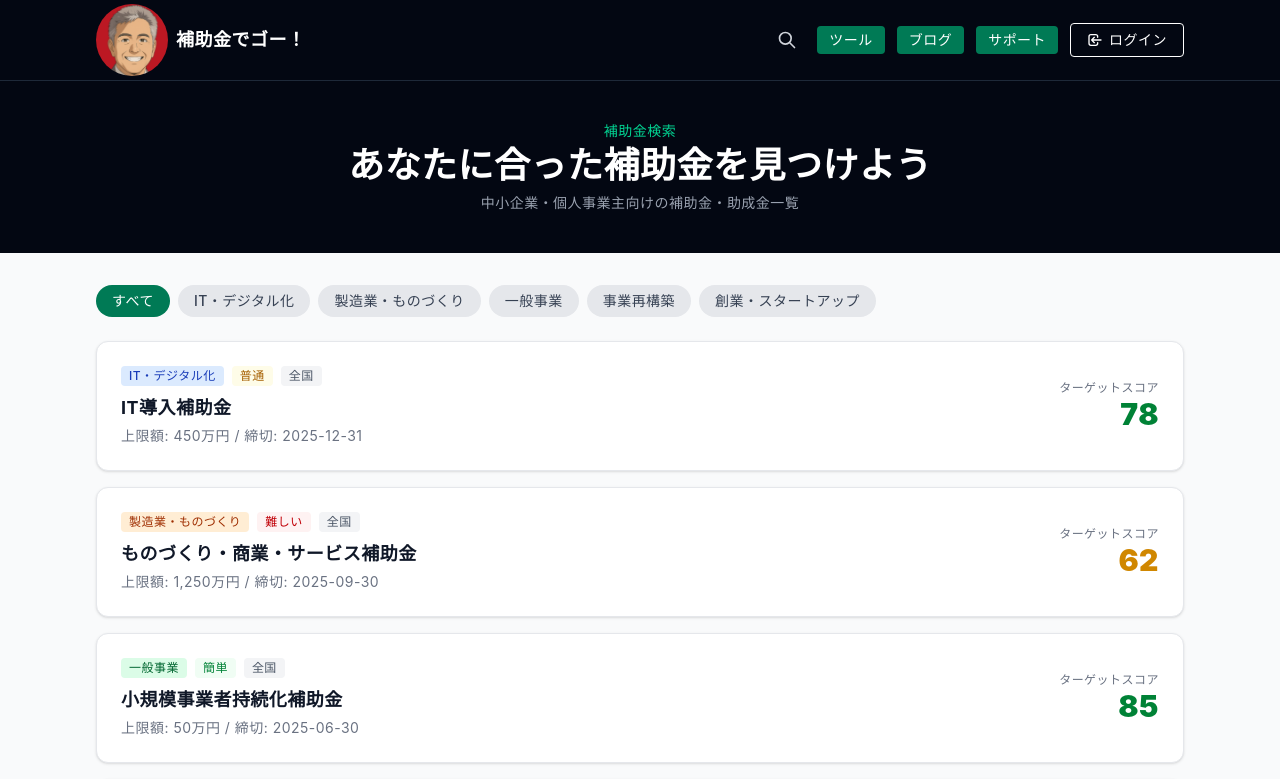
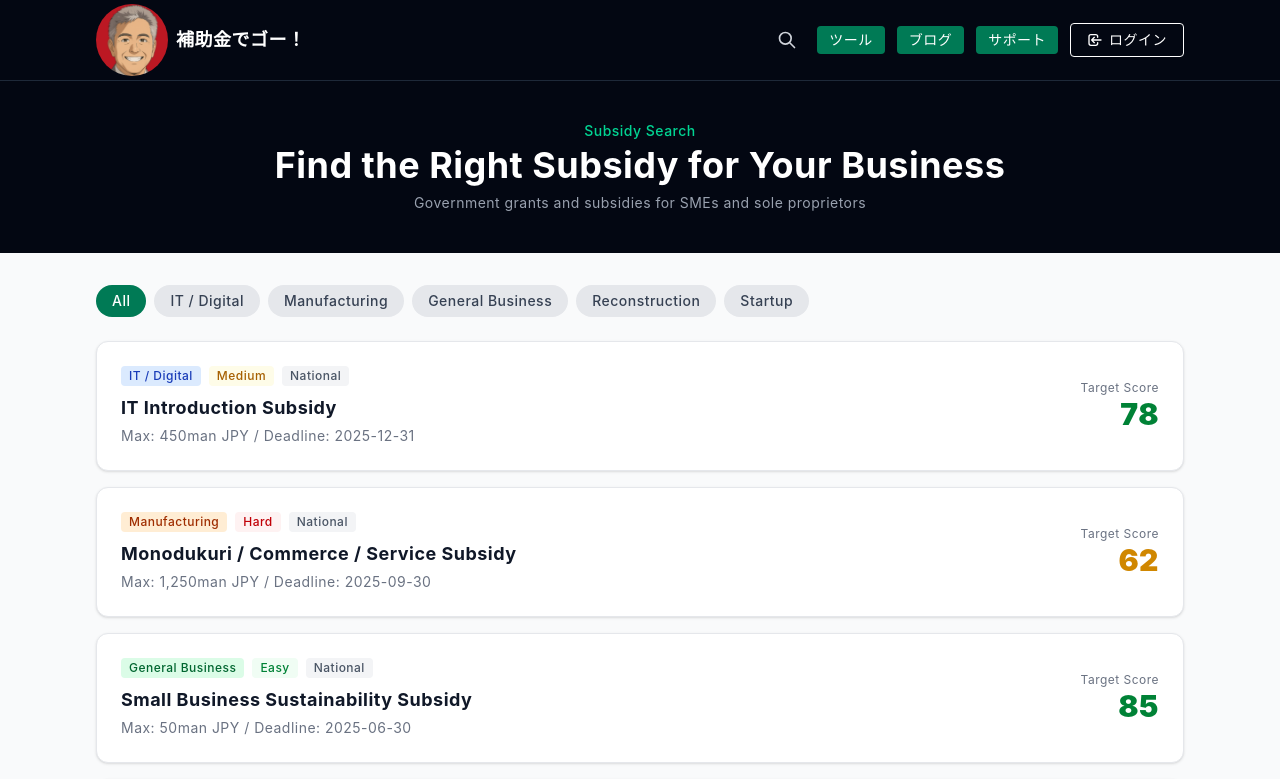
Before and after one commit to a-yama100/hojokindego-blog, a Next.js app: page /subsidies in a window 1280 px wide. Shown: the top 779 px of the page. Built offline with nearby package versions, Linux system fonts and the light colour scheme; no server answers.

Commit message:
Fix params async for Next.js 16, English UI for subsidies pages

```diff
--- a/app/subsidies/[slug]/page.tsx
+++ b/app/subsidies/[slug]/page.tsx
@@ -19,7 +19,7 @@ const SUBSIDIES: Record<string, {
     lastChecked: '2025-01-15',
   },
   'monodukuri-subsidy': {
-    title: 'Monodukuri & Shokuba Improvement Subsidy', category: 'manufacturing', region: 'national',
+    title: 'Monodukuri / Commerce / Service Subsidy', category: 'manufacturing', region: 'national',
     maxAmount: 12500000, difficulty: 'Hard', targetScore: 62, deadline: '2025-09-30',
     ministry: 'Ministry of Economy, Trade and Industry', officialUrl: 'https://portal.monodukuri-hojo.jp/',
     summary: 'Supports SMEs investing in innovative manufacturing equipment and processes.',
@@ -27,7 +27,7 @@ const SUBSIDIES: Record<string, {
     lastChecked: '2025-01-15',
   },
   'jizokuka-kyoka-subsidy': {
-    title: 'Jizokuka Kyoka Subsidy (Small Business Sustainability)', category: 'general', region: 'national',
+    title: 'Small Business Sustainability Subsidy (Jizokuka Kyoka)', category: 'general', region: 'national',
     maxAmount: 500000, difficulty: 'Easy', targetScore: 85, deadline: '2025-06-30',
     ministry: 'Japan Chamber of Commerce', officialUrl: 'https://r3.jizokukakyouka.go.jp/',
     summary: 'Broad subsidy for small businesses to improve sales channels, advertising, and operations.',
@@ -51,6 +51,7 @@ const SUBSIDIES: Record<string, {
     lastChecked: '2025-01-15',
   },
 }
+
 const DIFFICULTY_COLOR: Record<string, string> = {
   Easy: 'text-green-700 bg-green-50 border-green-200',
   Medium: 'text-yellow-700 bg-yellow-50 border-yellow-200',
@@ -61,8 +62,9 @@ export async function generateStaticParams() {
   return Object.keys(SUBSIDIES).map(slug => ({ slug }))
 }
 
-export default function SubsidyDetailPage({ params }: { params: { slug: string } }) {
-  const s = SUBSIDIES[params.slug]
+export default async function SubsidyDetailPage({ params }: { params: Promise<{ slug: string }> }) {
+  const { slug } = await params
+  const s = SUBSIDIES[slug]
   if (!s) {
     return (
       <div className="min-h-screen bg-gray-50">
@@ -81,8 +83,6 @@ export default function SubsidyDetailPage({ params }: { params: { slug: string }
   }
   const scoreColor = s.targetScore >= 75 ? 'text-green-700' : s.targetScore >= 55 ? 'text-yellow-600' : 'text-red-600'
   const scoreBg = s.targetScore >= 75 ? 'bg-green-50 border-green-300' : s.targetScore >= 55 ? 'bg-yellow-50 border-yellow-300' : 'bg-red-50 border-red-300'
-  const officialUrl = s.officialUrl
-
   return (
     <div className="min-h-screen bg-gray-50">
       <Header />
@@ -94,12 +94,10 @@ export default function SubsidyDetailPage({ params }: { params: { slug: string }
             <p className="text-gray-400 text-sm mt-2">{s.ministry}</p>
           </Container>
         </section>
-
         <Container className="py-8">
           <div className="flex justify-start mb-6">
             <Link href="/subsidies"><Button variant="outline" size="sm">Back to List</Button></Link>
           </div>
-
           <div className="grid grid-cols-2 md:grid-cols-4 gap-4 mb-8">
             <div className={'border-2 rounded-xl p-4 text-center ' + scoreBg}>
               <p className="text-xs text-gray-500 mb-1">Target Score</p>
@@ -119,13 +117,11 @@ export default function SubsidyDetailPage({ params }: { params: { slug: string }
               <p className="text-sm font-bold text-gray-900">{s.deadline}</p>
             </div>
           </div>
-
           <div className="bg-white border border-gray-200 rounded-xl p-6 mb-6">
             <h2 className="text-lg font-bold text-gray-900 mb-3">Overview</h2>
             <p className="text-gray-700">{s.summary}</p>
             <p className="text-xs text-gray-400 mt-4">Last verified: {s.lastChecked}. Always check the official source for the latest information.</p>
           </div>
-
           <div className="bg-white border border-gray-200 rounded-xl p-6 mb-6">
             <h2 className="text-lg font-bold text-gray-900 mb-3">Key Requirements</h2>
             <ul className="space-y-2">
@@ -137,14 +133,11 @@ export default function SubsidyDetailPage({ params }: { params: { slug: string }
               ))}
             </ul>
           </div>
-
           <div className="bg-emerald-50 border border-emerald-200 rounded-xl p-6 text-center">
             <h3 className="text-lg font-bold text-gray-900 mb-2">Apply via Official Source</h3>
             <p className="text-gray-600 text-sm mb-4">Always confirm details and apply through the official government website.</p>
             <div className="flex justify-center gap-3 flex-wrap">
-              <Button variant="primary" onClick={() => window.open(officialUrl, '_blank')}>
-                Official Website
-              </Button>
+              <a href={s.officialUrl} target="_blank" rel="noopener noreferrer" className="inline-flex items-center px-6 py-3 bg-emerald-700 text-white font-bold rounded-lg hover:bg-emerald-800 transition-colors">Official Website</a>
               <Link href="/subsidies"><Button variant="outline">Back to List</Button></Link>
             </div>
           </div>
--- a/app/subsidies/page.tsx
+++ b/app/subsidies/page.tsx
@@ -6,25 +6,25 @@ import { Button } from '@/components/Button'
 import Link from 'next/link'
 
 const SUBSIDIES = [
-  { slug: 'it-introduction-subsidy', title: 'IT導入補助金', category: 'digitalization', region: 'national', maxAmount: 4500000, difficulty: '普通', targetScore: 78, deadline: '2025-12-31' },
-  { slug: 'monodukuri-subsidy', title: 'ものづくり・商業・サービス補助金', category: 'manufacturing', region: 'national', maxAmount: 12500000, difficulty: '難しい', targetScore: 62, deadline: '2025-09-30' },
-  { slug: 'jizokuka-kyoka-subsidy', title: '小規模事業者持続化補助金', category: 'general', region: 'national', maxAmount: 500000, difficulty: '簡単', targetScore: 85, deadline: '2025-06-30' },
-  { slug: 'saikouchiku-subsidy', title: '事業再構築補助金', category: 'reconstruction', region: 'national', maxAmount: 150000000, difficulty: '難しい', targetScore: 55, deadline: '2025-10-31' },
-  { slug: 'tokyo-startup-subsidy', title: '東京都創業助成金', category: 'startup', region: 'tokyo', maxAmount: 3000000, difficulty: '普通', targetScore: 72, deadline: '2025-08-31' },
+  { slug: 'it-introduction-subsidy', title: 'IT Introduction Subsidy', category: 'digitalization', region: 'national', maxAmount: 4500000, difficulty: 'Medium', targetScore: 78, deadline: '2025-12-31' },
+  { slug: 'monodukuri-subsidy', title: 'Monodukuri / Commerce / Service Subsidy', category: 'manufacturing', region: 'national', maxAmount: 12500000, difficulty: 'Hard', targetScore: 62, deadline: '2025-09-30' },
+  { slug: 'jizokuka-kyoka-subsidy', title: 'Small Business Sustainability Subsidy', category: 'general', region: 'national', maxAmount: 500000, difficulty: 'Easy', targetScore: 85, deadline: '2025-06-30' },
+  { slug: 'saikouchiku-subsidy', title: 'Business Reconstruction Subsidy', category: 'reconstruction', region: 'national', maxAmount: 150000000, difficulty: 'Hard', targetScore: 55, deadline: '2025-10-31' },
+  { slug: 'tokyo-startup-subsidy', title: 'Tokyo Startup Support Grant', category: 'startup', region: 'tokyo', maxAmount: 3000000, difficulty: 'Medium', targetScore: 72, deadline: '2025-08-31' },
 ]
 
 const CATEGORIES: Record<string, { label: string; color: string }> = {
-  digitalization: { label: 'IT・デジタル化', color: 'bg-blue-100 text-blue-800' },
-  manufacturing: { label: '製造業・ものづくり', color: 'bg-orange-100 text-orange-800' },
-  general: { label: '一般事業', color: 'bg-green-100 text-green-800' },
-  reconstruction: { label: '事業再構築', color: 'bg-purple-100 text-purple-800' },
-  startup: { label: '創業・スタートアップ', color: 'bg-pink-100 text-pink-800' },
+  digitalization: { label: 'IT / Digital', color: 'bg-blue-100 text-blue-800' },
+  manufacturing: { label: 'Manufacturing', color: 'bg-orange-100 text-orange-800' },
+  general: { label: 'General Business', color: 'bg-green-100 text-green-800' },
+  reconstruction: { label: 'Reconstruction', color: 'bg-purple-100 text-purple-800' },
+  startup: { label: 'Startup', color: 'bg-pink-100 text-pink-800' },
 }
 
 const DIFFICULTY_COLOR: Record<string, string> = {
-  '簡単': 'text-green-700 bg-green-50',
-  '普通': 'text-yellow-700 bg-yellow-50',
-  '難しい': 'text-red-700 bg-red-50',
+  Easy: 'text-green-700 bg-green-50',
+  Medium: 'text-yellow-700 bg-yellow-50',
+  Hard: 'text-red-700 bg-red-50',
 }
 
 export default function SubsidiesPage() {
@@ -35,42 +35,40 @@ export default function SubsidiesPage() {
         <section className="bg-gray-950 text-white py-10">
           <Container>
             <div className="text-center">
-              <p className="text-emerald-400 text-sm font-medium mb-1">補助金検索</p>
-              <h1 className="text-3xl md:text-4xl font-bold">あなたに合った補助金を見つけよう</h1>
-              <p className="text-gray-400 text-sm mt-2">中小企業・個人事業主向けの補助金・助成金一覧</p>
+              <p className="text-emerald-400 text-sm font-medium mb-1">Subsidy Search</p>
+              <h1 className="text-3xl md:text-4xl font-bold">Find the Right Subsidy for Your Business</h1>
+              <p className="text-gray-400 text-sm mt-2">Government grants and subsidies for SMEs and sole proprietors</p>
             </div>
           </Container>
         </section>
-
         <Container className="py-8">
           <div className="flex flex-wrap gap-2 mb-6">
-            <Link href="/subsidies" className="px-4 py-1.5 rounded-full text-sm font-medium bg-emerald-700 text-white">すべて</Link>
+            <Link href="/subsidies" className="px-4 py-1.5 rounded-full text-sm font-medium bg-emerald-700 text-white">All</Link>
             {Object.entries(CATEGORIES).map(([slug, cat]) => (
-              <Link key={slug} href={'/category/' + slug} className="px-4 py-1.5 rounded-full text-sm font-medium bg-gray-200 text-gray-700 hover:bg-gray-300 transition-colors">
+              <Link key={slug} href={"/category/" + slug} className="px-4 py-1.5 rounded-full text-sm font-medium bg-gray-200 text-gray-700 hover:bg-gray-300 transition-colors">
                 {cat.label}
               </Link>
             ))}
           </div>
-
           <div className="space-y-4">
             {SUBSIDIES.map((s) => {
               const cat = CATEGORIES[s.category]
-              const diffClass = DIFFICULTY_COLOR[s.difficulty] || ''
-              const scoreColor = s.targetScore >= 75 ? 'text-green-700' : s.targetScore >= 50 ? 'text-yellow-600' : 'text-red-600'
+              const diffClass = DIFFICULTY_COLOR[s.difficulty] || ""
+              const scoreColor = s.targetScore >= 75 ? "text-green-700" : s.targetScore >= 50 ? "text-yellow-600" : "text-red-600"
               return (
-                <Link key={s.slug} href={'/subsidies/' + s.slug} className="block bg-white rounded-xl p-6 shadow-sm border border-gray-200 hover:shadow-md transition-shadow">
+                <Link key={s.slug} href={"/subsidies/" + s.slug} className="block bg-white rounded-xl p-6 shadow-sm border border-gray-200 hover:shadow-md transition-shadow">
                   <div className="flex flex-col md:flex-row md:items-center md:justify-between gap-4">
                     <div className="flex-1">
                       <div className="flex flex-wrap gap-2 mb-2">
                         {cat && <span className={"px-2 py-0.5 rounded text-xs font-medium " + cat.color}>{cat.label}</span>}
                         <span className={"px-2 py-0.5 rounded text-xs font-medium " + diffClass}>{s.difficulty}</span>
-                        <span className="px-2 py-0.5 rounded text-xs font-medium bg-gray-100 text-gray-600">{s.region === 'national' ? '全国' : s.region}</span>
+                        <span className="px-2 py-0.5 rounded text-xs font-medium bg-gray-100 text-gray-600">{s.region === "national" ? "National" : s.region}</span>
                       </div>
                       <h2 className="text-lg font-bold text-gray-900 mb-1">{s.title}</h2>
-                      <p className="text-sm text-gray-500">上限額: {(s.maxAmount / 10000).toLocaleString()}万円 / 締切: {s.deadline}</p>
+                      <p className="text-sm text-gray-500">Max: {(s.maxAmount / 10000).toLocaleString()}man JPY / Deadline: {s.deadline}</p>
                     </div>
                     <div className="text-center md:text-right">
-                      <p className="text-xs text-gray-500">ターゲットスコア</p>
+                      <p className="text-xs text-gray-500">Target Score</p>
                       <div className={"text-3xl font-black " + scoreColor}>{s.targetScore}</div>
                     </div>
                   </div>
@@ -78,9 +76,9 @@ export default function SubsidiesPage() {
               )
             })}
           </div>
-
-          <div className="text-center mt-8 text-gray-500 text-sm">
-            ※ 上記は代表的な補助金の一例です。実際の補助金データは今後拡充予定です。
+          <div className="mt-8 text-center">
+            <p className="text-gray-500 text-sm mb-4">More subsidies coming soon. Premium members get deadline alerts and personalized matches.</p>
+            <Link href="/pricing"><Button variant="outline">View Plans</Button></Link>
           </div>
         </Container>
       </main>
```
Also changed, not shown: app/category/[slug]/page.tsx (+19 -7 lines), app/region/[slug]/page.tsx (+19 -7 lines).
